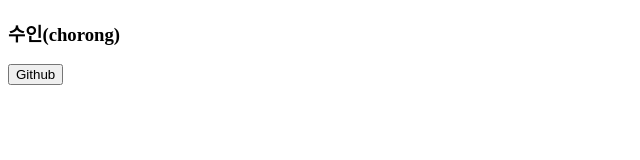
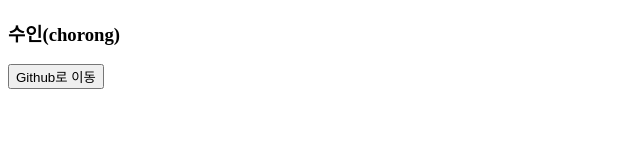
Before and after one commit to Chorong0130/Chorong0130.github.io, a plain HTML site: page index.html in a window 1280 px wide. Shown: the whole page, without its empty margins (0-640 px from the left). Drawn offline with Linux system fonts and the light colour scheme.

Commit message:
문구 수정

```diff
--- a/index.html
+++ b/index.html
@@ -5,6 +5,6 @@
     </head>
     <body>
         <h3>수인(chorong)</h3>
-        <button type="button" class="github" onclick="location.href='https://github.com/Chorong0130'">Github</button>
+        <button type="button" class="github" onclick="location.href='https://github.com/Chorong0130'">Github로 이동</button>
     </body>
 </html>
```
